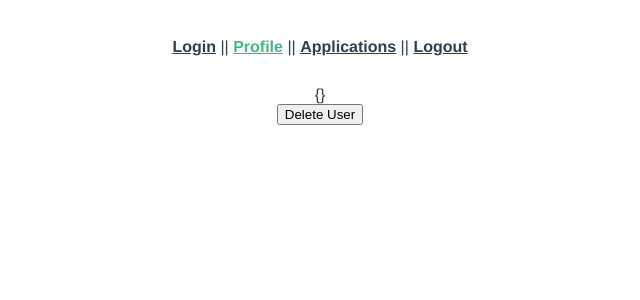
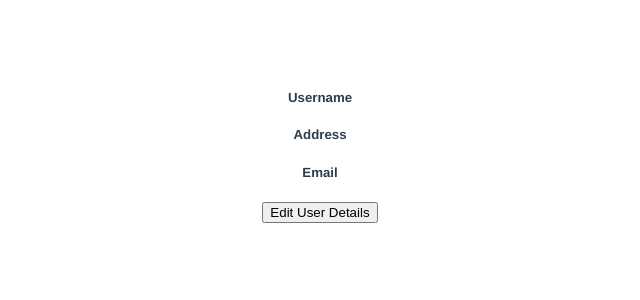
Before and after one commit to MisterVinny/application-analyzer-frontend, a Vue app: page /profile in a window 1280 px wide. Shown: the top 300 px of the page, without its empty margins (320-960 px from the left). Built offline with nearby package versions, Linux system fonts and the light colour scheme; no server answers; the HTML template or start-up script is replaced by a standard one.

Commit message:
Adds hide-login in App.vue nav bar if logged-in, hides everything else when logged-out. Adds formatting to user profile view, adds toggle to edit user data, moves delete user to editing mode in user view, adds option to cancel in editing mode in user view.

```diff
--- a/src/App.vue
+++ b/src/App.vue
@@ -1,10 +1,11 @@
 <template>
   <div id="app">
     <div id="nav">
-      <router-link to="/">Login</router-link> ||
-      <router-link to="/profile">Profile</router-link> ||
-      <router-link to="/applications">Applications</router-link> ||
-      <router-link to="/logout">Logout</router-link>
+      <span v-if="isLoggedIn()">
+        <router-link to="/profile">Profile</router-link> ||
+        <router-link to="/applications">Applications</router-link> ||
+        <router-link to="/logout">Logout</router-link>
+      </span>
     </div>
     <router-view />
   </div>
@@ -32,3 +33,21 @@
   color: #42b983;
 }
 </style>
+
+<script>
+export default {
+  data: function () {
+    return {
+      flashMessage: "Testme",
+    };
+  },
+
+  created: function () {},
+
+  methods: {
+    isLoggedIn: function () {
+      return localStorage.getItem("jwt");
+    },
+  },
+};
+</script>
--- a/src/views/User.vue
+++ b/src/views/User.vue
@@ -1,9 +1,55 @@
 <template>
   <div class="profile">
-    <div>{{ userDetails }}</div>
-    <div>
-      <button v-on:click="deleteUser()">Delete User</button>
+    <div v-if="editToggle === false">
+      <div>
+        <h5>Username</h5>
+        <p>{{ userDetails.username }}</p>
+      </div>
+      <div>
+        <h5>Address</h5>
+        <p>{{ userDetails.address }}</p>
+      </div>
+      <div>
+        <h5>Email</h5>
+        <p>{{ userDetails.email }}</p>
+      </div>
+      <button v-on:click="toggleEdit()">Edit User Details</button>
     </div>
+    <form v-else v-on:submit.prevent="updateUser()">
+      <div>
+        <div>
+          <h5>Username</h5>
+          <input
+            type="text"
+            :placeholder="userDetails.username"
+            v-model="editUserParams.username"
+          />
+        </div>
+        <div>
+          <h5>Address</h5>
+          <input
+            type="text"
+            :placeholder="userDetails.address"
+            v-model="editUserParams.address"
+          />
+        </div>
+        <div>
+          <h5>Email</h5>
+          <input
+            type="text"
+            :placeholder="userDetails.email"
+            v-model="editUserParams.email"
+          />
+        </div>
+        <div>
+          <button v-on:click="toggleEdit()">Cancel</button>
+          <button v-on:click="updateUser()">Update User</button>
+        </div>
+        <div>
+          <button v-on:click="deleteUser()">Delete User</button>
+        </div>
+      </div>
+    </form>
   </div>
 </template>
 
@@ -14,7 +60,9 @@ export default {
   data: function () {
     return {
       userDetails: {},
+      editUserParams: {},
       errors: [],
+      editToggle: false,
     };
   },
 
@@ -25,6 +73,14 @@ export default {
     });
   },
   methods: {
+    updateUser: function () {
+      axios.patch("/users/self", this.editUserParams).then((response) => {
+        console.log("Updated User Object: ", response.data);
+        this.userDetails = response.data;
+        this.editUserParams = {};
+        this.editToggle = false;
+      });
+    },
     deleteUser: function () {
       axios.delete("/users/self").then((response) => {
         console.log(response.data);
@@ -32,6 +88,9 @@ export default {
         this.$router.push("/");
       });
     },
+    toggleEdit: function () {
+      this.editToggle = !this.editToggle;
+    },
   },
 };
 </script>
```
